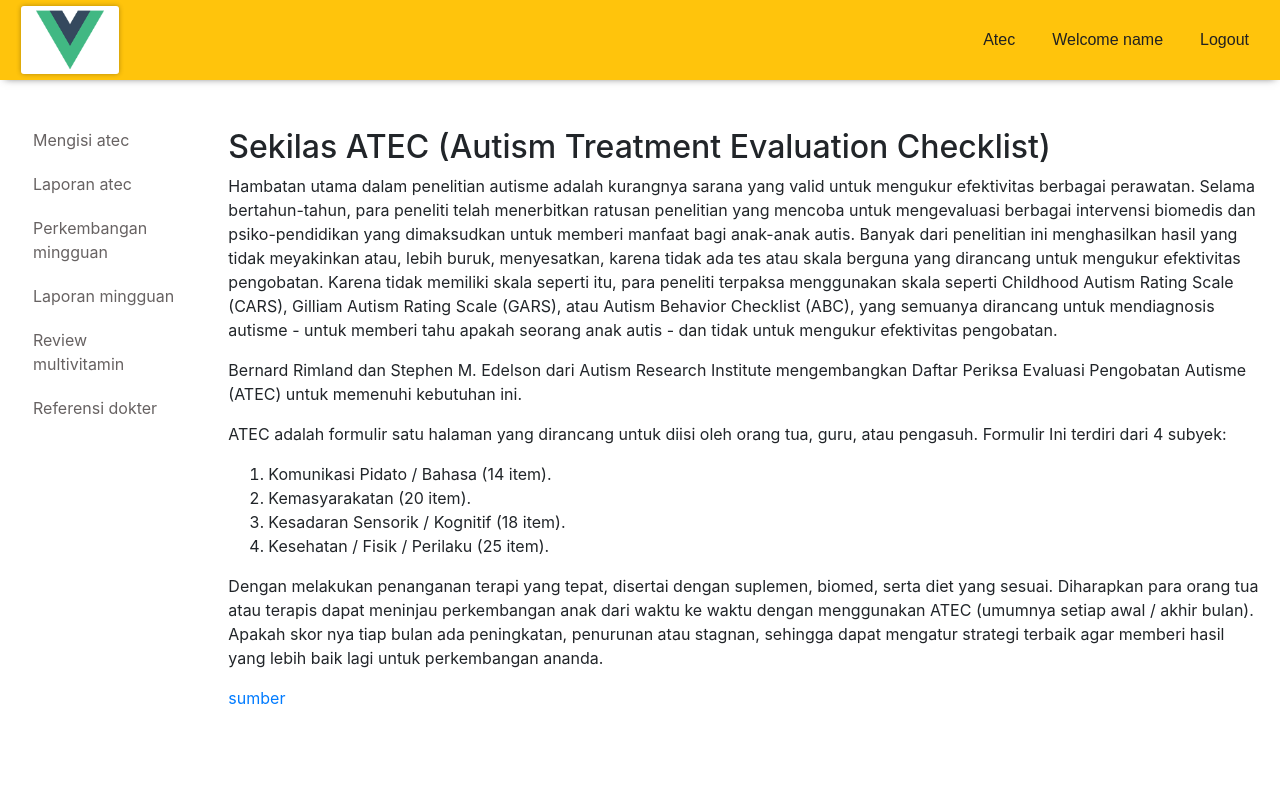
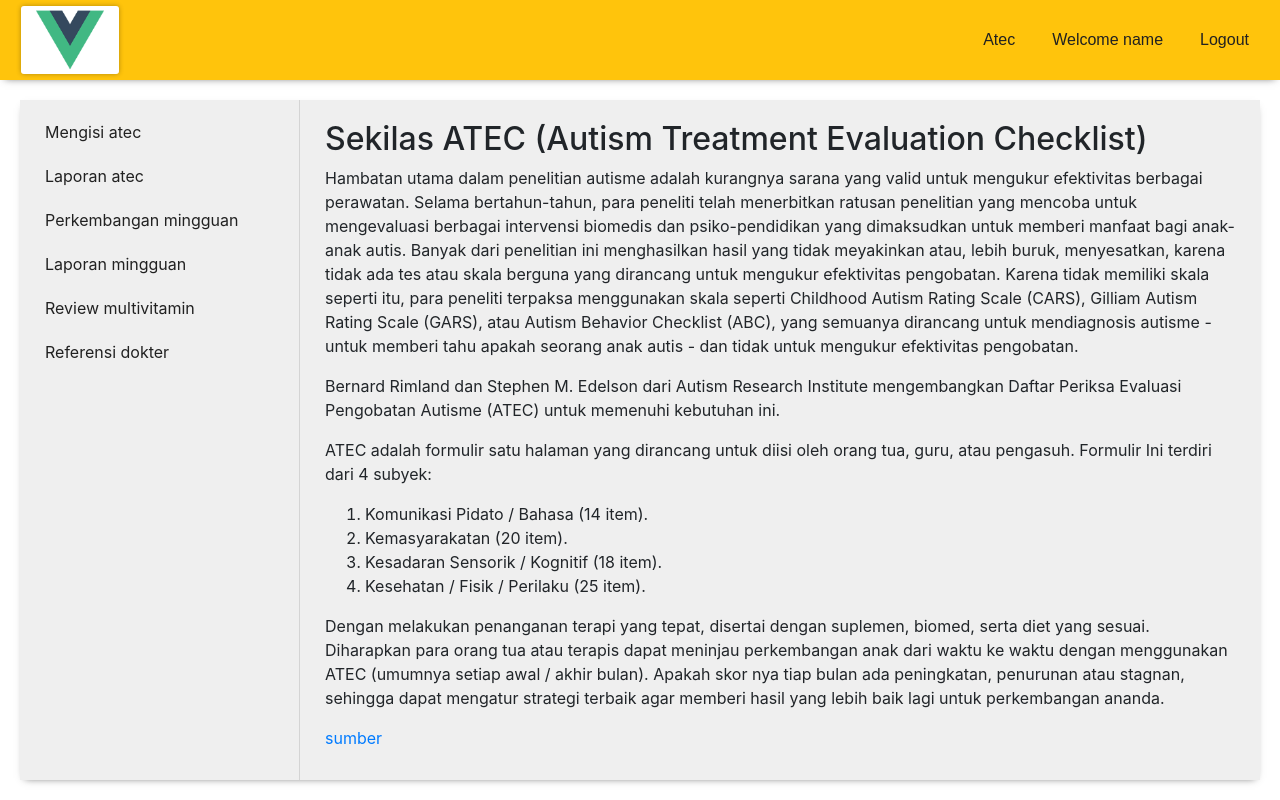
Before and after one commit to alansarluv/superkid-client, a Vue app: page /atec in a window 1280 px wide. Built offline with nearby package versions, Linux system fonts and the light colour scheme; sample sign-in values are in the browser's storage.

Commit message:
Set UI for Atec index page & report page

```diff
--- a/src/App.vue
+++ b/src/App.vue
@@ -31,7 +31,30 @@
       box-shadow: 0 3px 8px -5px #555;
       -webkit-box-shadow: 0 3px 8px -5px #555;
       -moz-box-shadow: 0 3px 8px -5px #555;
-
+    }
+    .container-content {
+      display: flex;
+      padding: 0;
+      min-height: calc(100vh - 120px);
+      max-height: calc(100vh - 120px);
+      background-color: #efefef;
+      margin: 20px;
+      width: auto;
+      max-width: unset;
+      box-shadow: 0 3px 8px -5px #555;
+      -webkit-box-shadow: 0 3px 8px -5px #555;
+      -moz-box-shadow: 0 3px 8px -5px #555;
+      .sidebar {
+        padding: 20px 25px;
+        min-width: 280px;
+        max-width: 280px;
+        width: 280px;
+        border-right: 1px solid #d4d4d4;
+      }
+      .right-content {
+        padding: 20px 25px;
+        width: 100%;
+      }
     }
   }
 
--- a/src/components/Dashboard.vue
+++ b/src/components/Dashboard.vue
@@ -51,7 +51,7 @@
       </div>
     </div>
     <div class="container-50 section-3 bg-white">
-      <div class="row">
+      <div class="row mx-0">
         <div class="col-md-6 px-0">
           <div class="box-section31">
             <blockquote class="blockquote text-center">
@@ -80,7 +80,7 @@
       </div>
     </div>
     <div class="footer d-flex justify-content-center align-items-center">
-      <p>Follow us on [IG]</p>
+      <p>create with love by <a href="https://www.linkedin.com/in/ruslansarluf/">alan sarluv</a> &amp; <a href="https://www.linkedin.com/in/angger-dayu-47b8b065/">angger dayu</a></p>
     </div>
   </div>
 
--- a/src/components/atec/Form.vue
+++ b/src/components/atec/Form.vue
@@ -1,5 +1,5 @@
 <template>
-  <div class="container-fluid mt-5">
+  <div class="container-fluid container-100vh pt-5">
     <div class="row">
       <div class="col-md-2">
         <atec-sidebar></atec-sidebar>
--- a/src/components/atec/Index.vue
+++ b/src/components/atec/Index.vue
@@ -1,11 +1,7 @@
 <template>
-  <div class="container-fluid mt-5">
-    <div class="row">
-      <div class="col-md-2">
+  <div class="container-fluid container-content">
     <atec-sidebar></atec-sidebar>
-      </div>
-      <div class="col-md-10">
-        <div class="">
+    <div class="right-content">
       <h2>Sekilas ATEC (Autism Treatment Evaluation Checklist)</h2>
       <p>Hambatan utama dalam penelitian autisme adalah kurangnya sarana yang valid untuk mengukur efektivitas berbagai perawatan. Selama bertahun-tahun, para peneliti telah menerbitkan ratusan penelitian yang mencoba untuk mengevaluasi berbagai intervensi biomedis dan psiko-pendidikan yang dimaksudkan untuk memberi manfaat bagi anak-anak autis. Banyak dari penelitian ini menghasilkan hasil yang tidak meyakinkan atau, lebih buruk, menyesatkan, karena tidak ada tes atau skala berguna yang dirancang untuk mengukur efektivitas pengobatan. Karena tidak memiliki skala seperti itu, para peneliti terpaksa menggunakan skala seperti Childhood Autism Rating Scale (CARS), Gilliam Autism Rating Scale (GARS), atau Autism Behavior Checklist (ABC), yang semuanya dirancang untuk mendiagnosis autisme - untuk memberi tahu apakah seorang anak autis - dan tidak untuk mengukur efektivitas pengobatan.</p>
       <p>Bernard Rimland dan Stephen M. Edelson dari Autism Research Institute mengembangkan Daftar Periksa Evaluasi Pengobatan Autisme (ATEC) untuk memenuhi kebutuhan ini.</p>
@@ -18,8 +14,6 @@
       </ol>
       <p>Dengan melakukan penanganan terapi yang tepat, disertai dengan suplemen, biomed, serta diet yang sesuai. Diharapkan para orang tua atau terapis dapat meninjau perkembangan anak dari waktu ke waktu dengan menggunakan ATEC (umumnya setiap awal / akhir bulan). Apakah skor nya tiap bulan ada peningkatan, penurunan atau stagnan, sehingga dapat mengatur strategi terbaik agar memberi hasil yang lebih baik lagi untuk perkembangan ananda.</p>
       <p><router-link to="https://www.autism.org/autism-treatment-evaluation-checklist/"> sumber </router-link></p>
-        </div>
-      </div>
     </div>
     <!-- <div class="row justify-content-center">
       <div class="col-lg-4 col-md-6 col-sm-12 mb-4">
--- a/src/components/atec/Question.vue
+++ b/src/components/atec/Question.vue
@@ -93,11 +93,21 @@
     padding: 8px 16px;
     border-radius: 4px;
     cursor: pointer;
+    transition: all .3s;
+    -webkit-transition: all .3s;
+    -moz-transition: all .3s;
+    &:hover {
+      background-color: #ffc40c;
+      color: #212121;
+    }
     input {
       display: none;
     }
     &.active {
       background-color: #5b8bc5;
+      &:hover {
+        color: #fff;
+      }
     }
   }
 </style>
--- a/src/components/atec/Report.vue
+++ b/src/components/atec/Report.vue
@@ -1,33 +1,30 @@
 <template>
-  <div class="container-fluid mt-5">
-    <div class="row">
-      <div class="col-md-2">
+  <div class="container-fluid container-content">
     <atec-sidebar></atec-sidebar>
-      </div>
-      <div class="col-md-10">
-        <div class="row d-none d-md-flex">
-          <div class="col-12 text-center mb-4">
+    <div class="right-content report-page">
+      <div class="row d-none d-md-flex mx-0 px-3">
+        <div class="col-12 text-center mb-3 pb-2 px-0 is-border-bottom">
           <div class="row">
             <div class="col-12 col-md-2 text-left">
-                <p>Tahun dan Bulan</p>
+              <p class="mb-0">Tahun dan Bulan</p>
             </div>
             <div class="col-12 col-md">
-                <p>Kemampuan Bicara</p>
+              <p class="mb-0">Kemampuan Bicara</p>
             </div>
             <div class="col-12 col-md">
-                <p>Kemampuan Sosial</p>
+              <p class="mb-0">Kemampuan Sosial</p>
             </div>
             <div class="col-12 col-md">
-                <p>Kemampuan Sensorik</p>
+              <p class="mb-0">Kemampuan Sensorik</p>
             </div>
             <div class="col-12 col-md">
-                <p>Kemampuan Umum</p>
+              <p class="mb-0">Kemampuan Umum</p>
             </div>
             <div class="col-12 col-md-1">
-                <p>Total</p>
+              <p class="mb-0">Total</p>
             </div>
             <div class="col-12 col-md-2">
-                <p></p>
+              <p class="mb-0"></p>
             </div>
           </div>
         </div>
@@ -35,8 +32,8 @@
       <template v-if="reportData.length === 0">
         <h3 class="text-center">Belum ada laporan atec</h3>
       </template>
-        <div v-for="list in reportData" :key='list.id' class="row mb-3">
-          <div class="col-12 col-md-12 text-md-center">
+      <div v-for="list in reportData" :key='list.id' class="row mb-2 mx-0 px-3">
+        <div class="col-12 col-md-12 text-md-center px-0">
           <div class="row">
             <div class="col-12 col-md-2 text-left mb-3 mb-md-0">
               <p class="mb-0 font-weight-bold">
@@ -78,7 +75,6 @@
                 <button class="btn btn-primary btn-sm" type="button" @click="goto(list._id)">Detail</button>
                 <button class="btn btn-danger btn-sm ml-3" type="button" :data-id="list._id">Hapus</button>
               </p>
-              </div>
             </div>
           </div>
         </div>
@@ -147,3 +143,23 @@
     }
   }
 </script>
+<style lang="scss" scoped>
+  .report-page {
+    .is-border-bottom {
+      border-bottom: 1px solid #E2E2E2;
+    }
+    .btn-primary {
+      border-color: #ffc40e;
+      background-color: #ffc40e;
+      color: #212121;
+      padding: 4px 18px;
+      &:hover {
+        background-color: #ecb300;
+      }
+    }
+    .btn-danger {
+      padding: 4px 18px;
+    }
+
+  }
+</style>
--- a/src/components/partials/Sidebar.vue
+++ b/src/components/partials/Sidebar.vue
@@ -39,7 +39,7 @@
       li {
         margin-bottom: 20px;
         a {
-          color: #676262;
+          color: #212121;
           transition: all .3s;
           -webkit-transition: all .3s;
           -moz-transition: all .3s;
@@ -47,7 +47,6 @@
           &:hover {
             font-weight: bold;
             padding-bottom: 3px;
-            border-bottom: 2px solid #676262;
             text-decoration: none;
           }
         }
```
Lines whose indentation alone changed are shown as unchanged.
